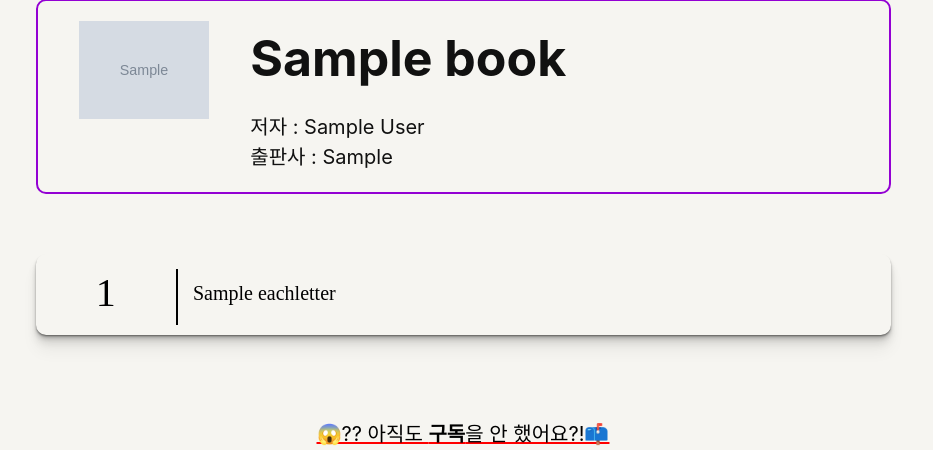
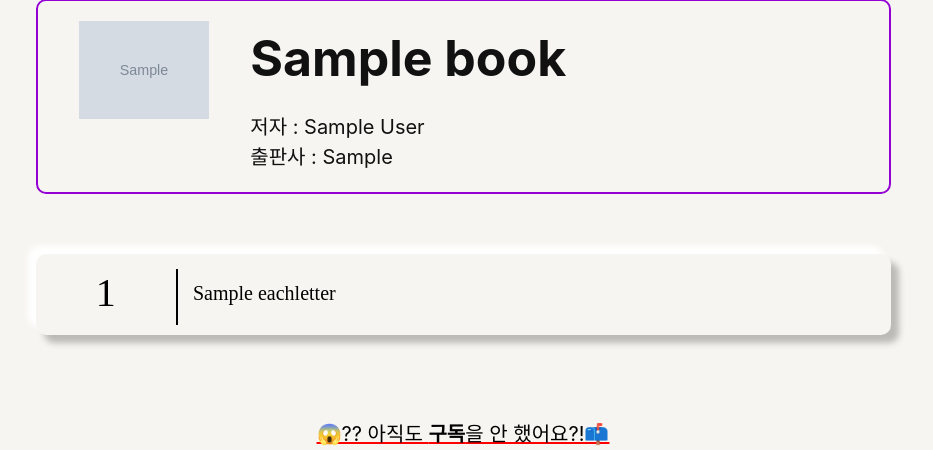
Before and after one commit to RyanOh1104/synergy-letter, a Django app: page /bookmain/1 in a window 1280 px wide. Shown: the part 117-567 px from the top of the page, without its empty margins (177-1110 px from the left). Run offline with Django 3.2, Linux system fonts and the light colour scheme; tables that the repository leaves empty hold one stand-in row (values such as "Sample post"); grey boxes marked "Sample" are stand-in pictures; some libraries are stand-ins or nearby versions; some web fonts are replaced.

Commit message:
all-blocks

```diff
--- a/main/templates/main/0bookmain.html
+++ b/main/templates/main/0bookmain.html
@@ -38,7 +38,7 @@
 {% with ''|center:key.letters as range %}
 {% for i in range %}
 <a class="article-block" href="/letter/{{key.title}}/{{forloop.counter}}">
-    <div class="row each-letter shadow-sharp">
+    <div class="row each-letter all-blocks">
             <div class="col col-2 text-center"><h1>{{forloop.counter}}</h1></div>
             <div class="col-10 for-col-center">
                     <h5>{{letter|index:forloop.counter0}}</h5>
--- a/static/base.css
+++ b/static/base.css
@@ -27,8 +27,16 @@
     padding-top: 3px;
 }
 .all-blocks {
-    background-color: #f6f5f1;
     border-radius: 10px;
+    background: #f6f5f1;
+    box-shadow:  8px 8px 6px #bbbab7,
+    -8px -8px 6px #ffffff;
+}
+.all-blocks:hover{
+    border-radius: 10px;
+    background: #f6f5f1;
+    box-shadow: inset 8px 8px 8px #bbbab7,
+    inset -8px -8px 8px #ffffff;
 }
 /* .all-inputs {
     background-color: #ffffff;
```
